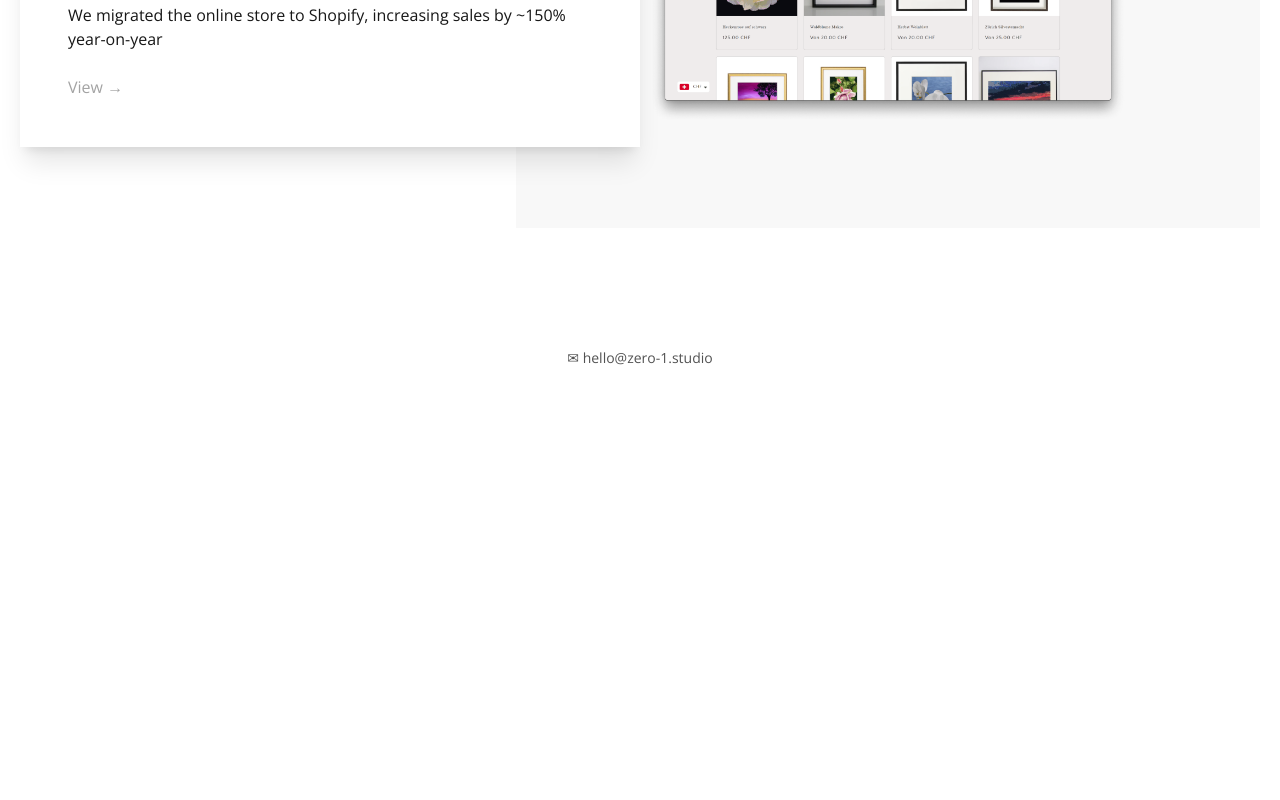
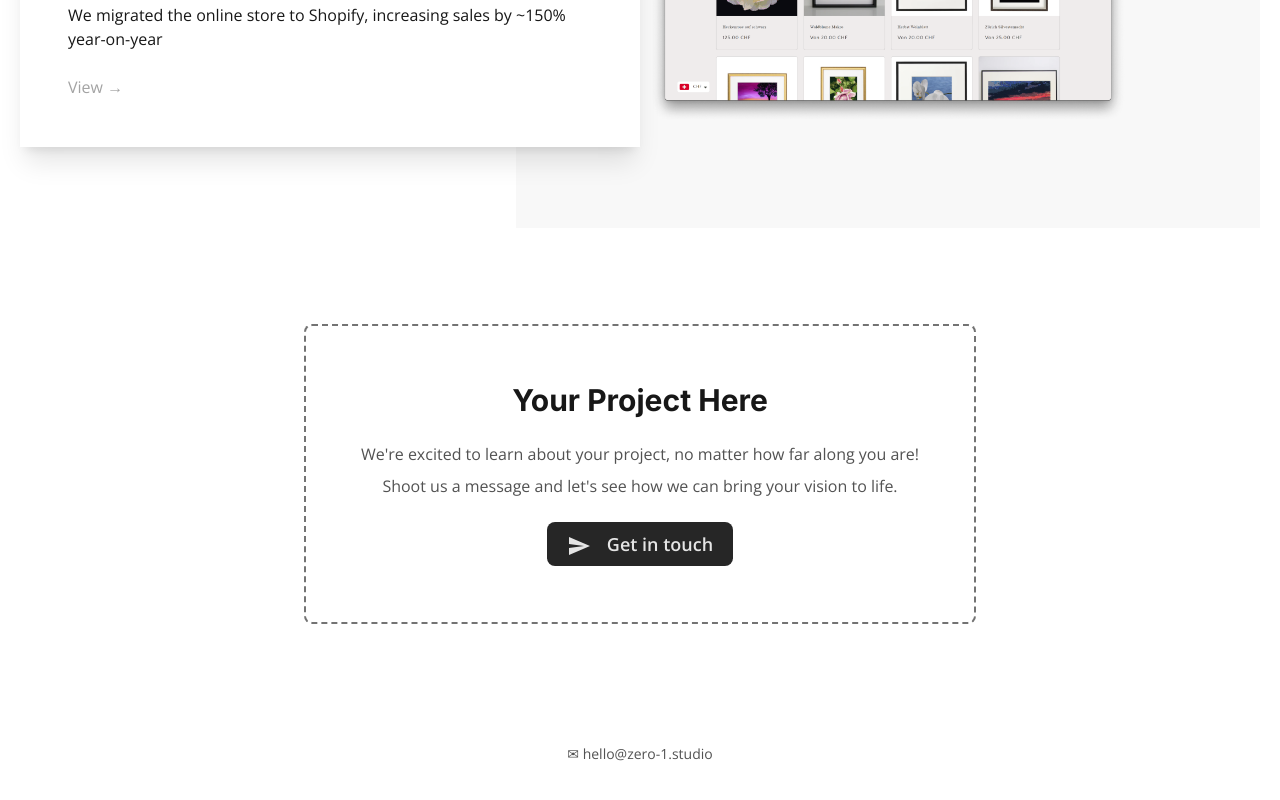
Before and after one commit to samjmerrick/zero-1, a Next.js app: page / in a window 1280 px wide. Shown: the part 2490-3290 px from the top of the page. Before the commit the page ends 2898 px from the top, so only its background shows below. Built offline with nearby package versions, Linux system fonts and the light colour scheme.

Commit message:
Added contact CTA at end of projects

```diff
--- a/components/home/Projects.tsx
+++ b/components/home/Projects.tsx
@@ -1,15 +1,34 @@
 import ImageCard from "components/layout/ImageCard";
 import Label from "components/Label";
-import { useState } from "react";
-import { twMerge } from "tailwind-merge";
+import Button from "components/Button";
+import Icon from "@mdi/react";
+import { mdiSend } from "@mdi/js";
 
 function Projects(props: { projects: ProjectFrontMatter[] }) {
   return (
     <section id="Projects" className=" py-20">
-      <div className="flex flex-col space-y-24">
+      <div className="flex flex-col items-center space-y-24">
         {props.projects.map((project, i) => (
           <Project project={project} position={i} />
         ))}
+        <div className="flex w-full max-w-2xl flex-col items-center justify-center space-y-6 rounded-lg border-2 border-dashed border-neutral-500 py-14 px-6 text-center">
+          <h2 className="text-3xl font-bold">Your Project Here</h2>
+          <div className="text-neutral-600">
+            <p className="pb-2">
+              We're excited to learn about your project, no matter how far along
+              you are!
+            </p>
+            <p>
+              Shoot us a message and let's see how we can bring your vision to
+              life.
+            </p>
+          </div>
+
+          <Button onClick={() => window.open("mailto:hello@zero-1.studio")}>
+            <Icon className="mr-4 inline-block w-6" path={mdiSend} />
+            Get in touch
+          </Button>
+        </div>
       </div>
     </section>
   );
```
